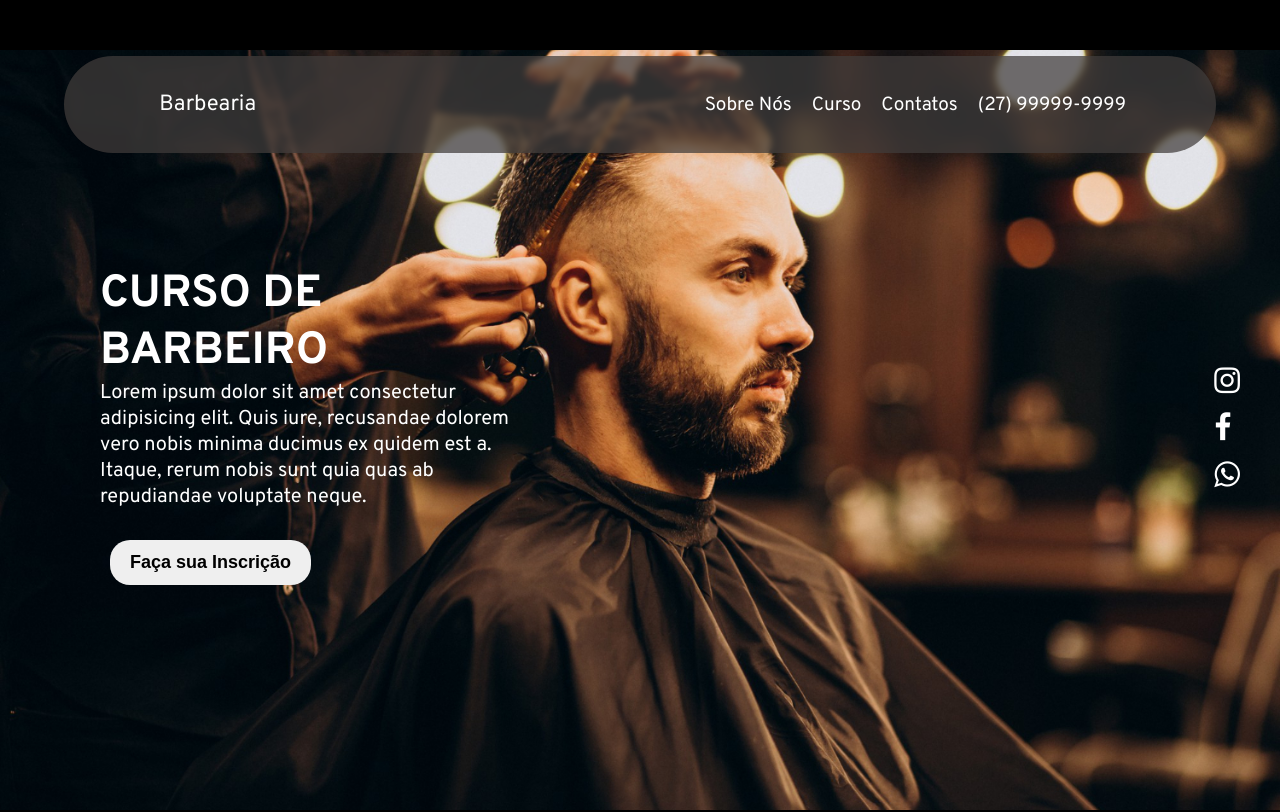
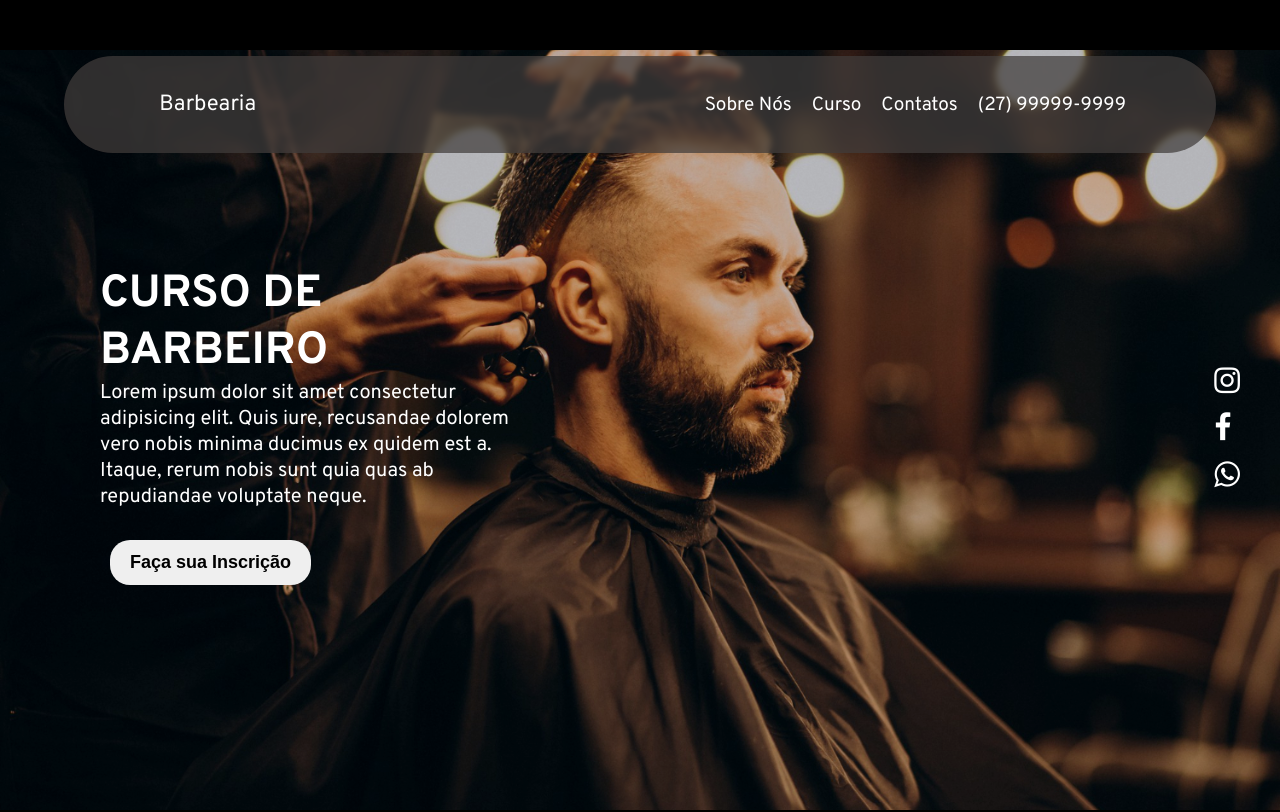
Before and after one commit to raylanderguimaraes/barbearia, a plain HTML site: page index.html in a window 1280 px wide. Shown: the top 812 px of the page. Drawn offline with nearby package versions, Linux system fonts and the light colour scheme.

Commit message:
corrige brilho banner

```diff
--- a/style.css
+++ b/style.css
@@ -38,6 +38,7 @@ h2 {
 .container {
     max-width: 100vw;
 
+
 }
 
 /*============= STYLE HEADER ===========*/
@@ -53,7 +54,6 @@ h2 {
     border: none;
     border-radius: 50px;
     position: absolute;
-
     background-color: rgba(65, 61, 60, 0.726);
     backdrop-filter: blur(3px);
 }
@@ -95,10 +95,12 @@ h2 {
     display: flex;
     max-width: 100%;
     height: 95vh;
-    background-image: url('./assets/barber-banner.jpg');
+    background: rgba(0,0,0,0.2) url('./assets/barber-banner.jpg');
     background-repeat: no-repeat;
     background-size: cover;
     background-position: center left;
+    background-blend-mode:darken;
+
     margin-top: 50px;
 
 }
```
